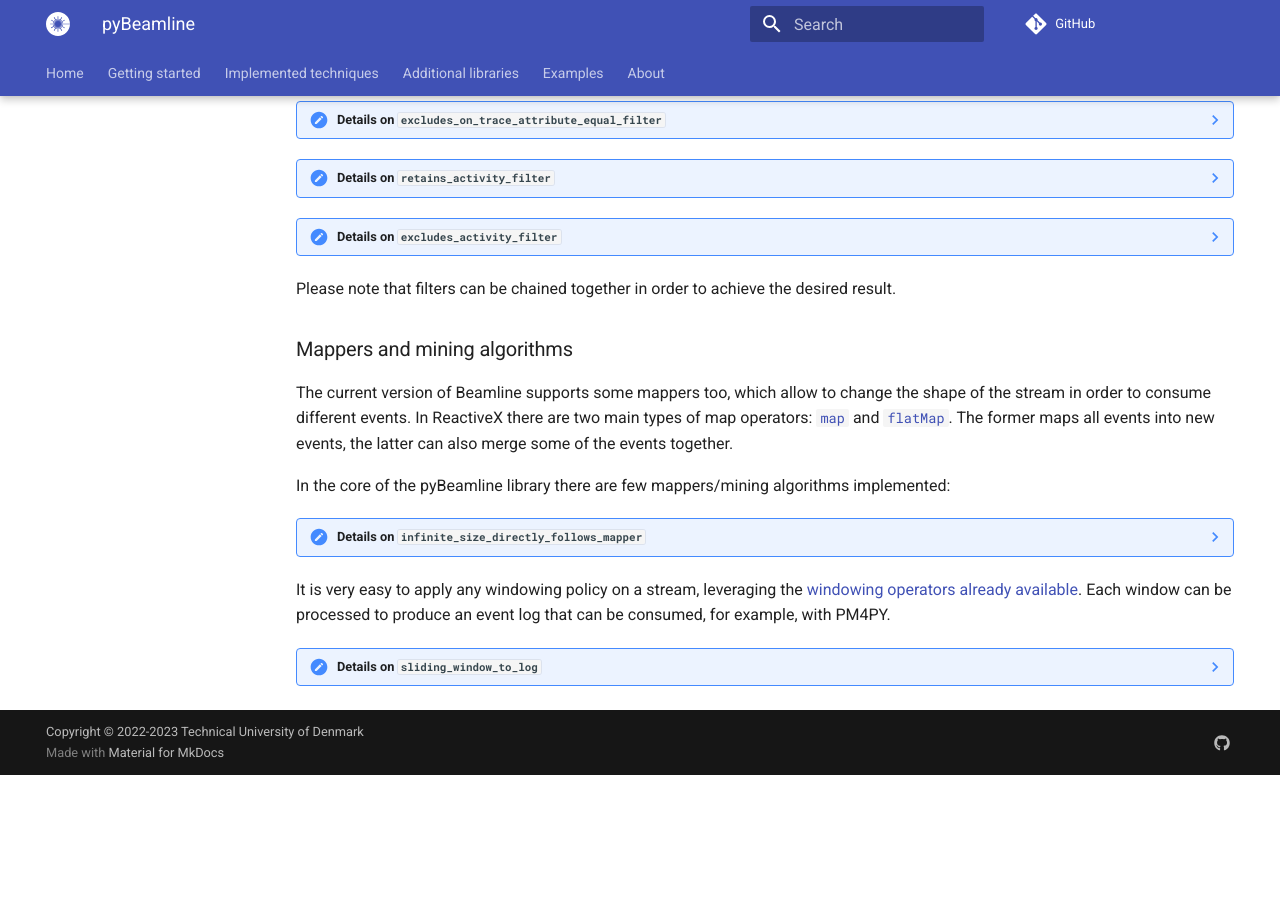
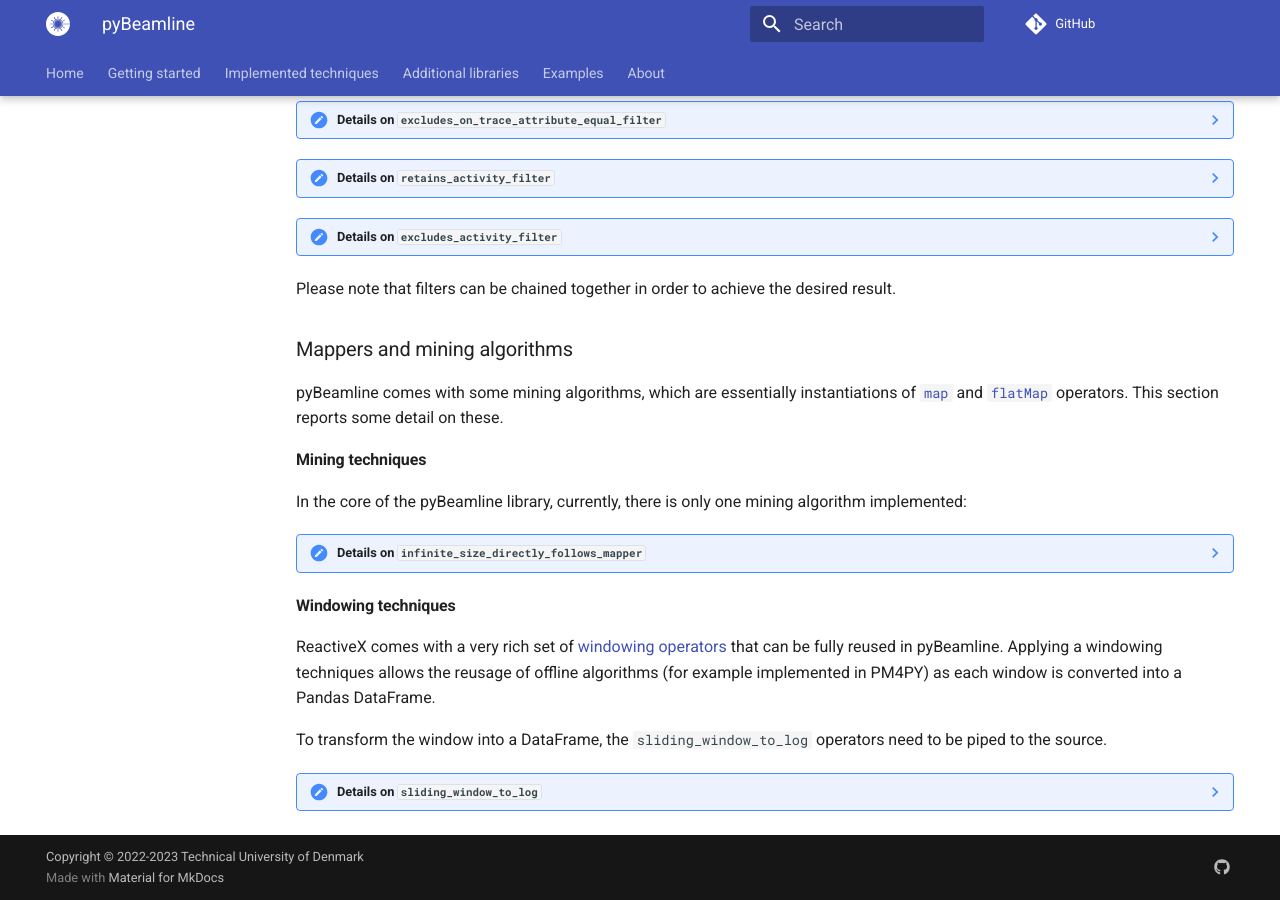
Before and after one commit to beamline/docs, an MkDocs documentation site: the page built from docs/pybeamline.md, in a window 1280 px wide and 900 px high, scrolled down 2085 px. Built offline with MkDocs 1.6.1 and Material for MkDocs 9.7.7, drawn with Linux system fonts in a browser that asks for light colours; comment, search, counter and statistics services are not loaded; before the commit the page ends 2860 px from its top, so only the background shows below that; some of the changed lines change nothing that is shown; some of the changed text lies outside the part shown.

Commit message:
Extended documentation on pyBeamline

````diff
--- a/docs/pybeamline.md
+++ b/docs/pybeamline.md
@@ -22,13 +22,13 @@ The pyBeamline framework comes with its own definition of event, called `BEvent`
 <div class="mermaid">
 classDiagram
 class BEvent {
-    +dict processAttributes
-    +dict traceAttributes
-    +dict eventAttributes
-    +getProcessName(): str
-    +getTraceName(): str
-    +getEventName(): str
-    +getEventTime(): datetime
+    +dict process_attributes
+    +dict trace_attributes
+    +dict event_attributes
+    +get_process_name(): str
+    +get_trace_name(): str
+    +get_event_name(): str
+    +get_event_time(): datetime
 }
 </div>
 </figure>
@@ -151,9 +151,11 @@ Please note that filters can be chained together in order to achieve the desired
 
 ### Mappers and mining algorithms
 
-The current version of Beamline supports some mappers too, which allow to change the shape of the stream in order to consume different events. In ReactiveX there are two main types of map operators: [`map`](https://reactivex.io/documentation/operators/map.html) and [`flatMap`](https://reactivex.io/documentation/operators/flatmap.html). The former maps all events into new events, the latter can also merge some of the events together.
+pyBeamline comes with some mining algorithms, which are essentially instantiations of [`map`](https://reactivex.io/documentation/operators/map.html) and [`flatMap`](https://reactivex.io/documentation/operators/flatmap.html) operators. This section reports some detail on these.
 
-In the core of the pyBeamline library there are few mappers/mining algorithms implemented:
+#### Mining techniques
+
+In the core of the pyBeamline library, currently, there is only one mining algorithm implemented:
 
 ??? note "Details on `infinite_size_directly_follows_mapper`"
     An algorithm that transforms each pair of consequent event appearing in the same case as a directly follows operator (generating a tuple with the two event names). This mapper is called *infinite* because it's memory footprint will grow as the case ids grow.
@@ -176,10 +178,14 @@ In the core of the pyBeamline library there are few mappers/mining algorithms im
     ('C', 'B')
     ```
 
-It is very easy to apply any windowing policy on a stream, leveraging the [windowing operators already available](https://ninmesara.github.io/RxPY/api/operators/window.html). Each window can be processed to produce an event log that can be consumed, for example, with PM4PY.
+#### Windowing techniques
+
+ReactiveX comes with a very rich set of [windowing operators](https://ninmesara.github.io/RxPY/api/operators/window.html) that can be fully reused in pyBeamline. Applying a windowing techniques allows the reusage of offline algorithms (for example implemented in PM4PY) as each window is converted into a Pandas DataFrame.
+
+To transform the window into a DataFrame, the `sliding_window_to_log` operators need to be piped to the source.
 
 ??? note "Details on `sliding_window_to_log`"
-    Let's assume, that we want to apply the DFG discovery implemented on PM4PY on a stream usind a tumbling window policy of size 3. We can pipe the window operator to the `sliding_window_to_log` so that we can subscribe to `EventLog`s objects.
+    Let's assume, that we want to apply the [DFG discovery implemented on PM4PY](https://pm4py.fit.fraunhofer.de/static/assets/api/2.3.0/pm4py.html#pm4py.discovery.discover_dfg_typed) on a stream usind a tumbling window of size 3. We can pipe the window operator to the `sliding_window_to_log` so that we can subscribe to `EventLog`s objects.
 
     An example is shown in the following:
     ```python
@@ -189,17 +195,17 @@ It is very easy to apply any windowing policy on a stream, leveraging the [windo
     import pm4py
 
     string_test_source(["ABC", "ABD"]).pipe(
-        ops.window_with_count(3, 3),
+        ops.window_with_count(3),
         sliding_window_to_log()
-    ).subscribe(lambda x: print(pm4py.discover_dfg(x)))
+    ).subscribe(lambda x: print(pm4py.discover_dfg_typed(x)))
     ```
     This code will print:
     ```
-    (Counter({('A', 'B'): 1, ('B', 'C'): 1}), {'A': 1}, {'C': 1})
-    (Counter({('A', 'B'): 1, ('B', 'D'): 1}), {'A': 1}, {'D': 1})
+    Counter({('A', 'B'): 1, ('B', 'C'): 1})
+    Counter({('A', 'B'): 1, ('B', 'D'): 1})
     ```
-    As can be seen the 2 DFGs are mined from the 2 traces separately (as the tumbling window has size 3, which corresponds to the size of each trace). Using a tumbling window of size 6 (i.e., `ops.window_with_count(6, 6)`) will produce the following:
+    As can be seen the 2 DFGs are mined from the 2 traces separately (as the tumbling window has size 3, which corresponds to the size of each trace). Using a tumbling window of size 6 (i.e., `ops.window_with_count(6)`) will produce the following:
     ```
-    (Counter({('A', 'B'): 2, ('B', 'C'): 1, ('B', 'D'): 1}), {'A': 2}, {'C': 1, 'D': 1})
+    Counter({('A', 'B'): 2, ('B', 'C'): 1, ('B', 'D'): 1})
     ```
     In this case, the only model extracted embeds both traces inside.
````
